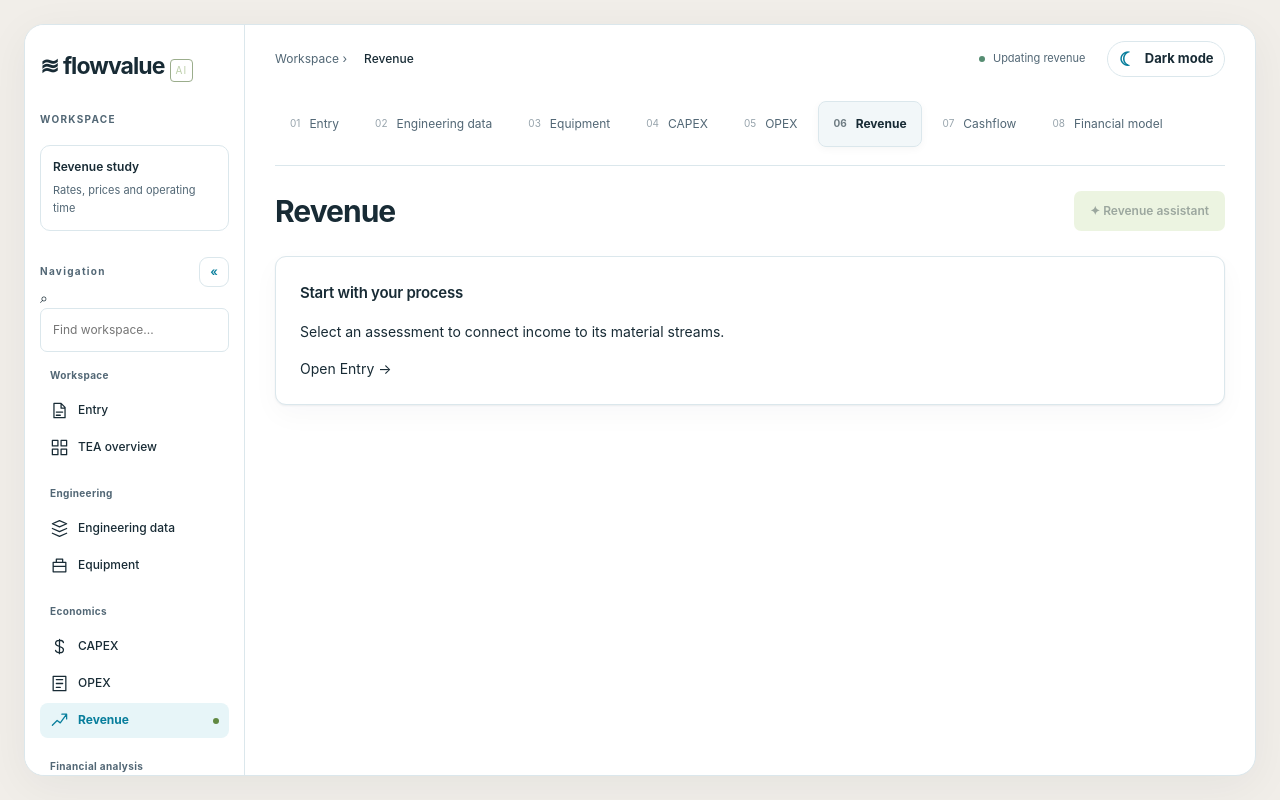
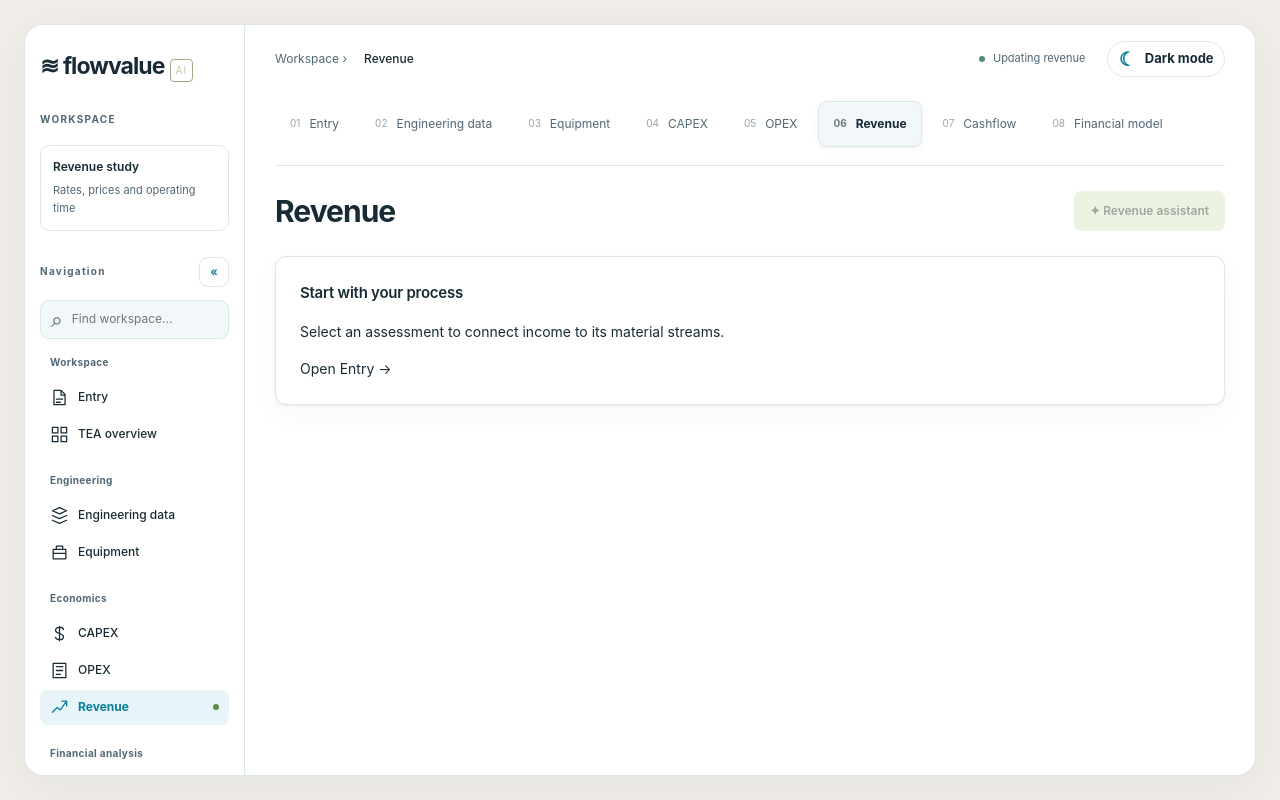
Before and after one commit to sa-anyan/flowvalue-ai, a Next.js app in the folder frontend/: page /revenue in a window 1280 px wide. Built offline with nearby package versions, Linux system fonts and the light colour scheme.

Commit message:
style(genesis): functional search surface and compact navigation rail

```diff
--- a/frontend/src/app/genesis.css
+++ b/frontend/src/app/genesis.css
@@ -343,3 +343,37 @@ body:has(.gf) { background: var(--genesis-outer); }
   .gf .gf-chart-grid { grid-template-columns: minmax(0, 1fr); }
   .gf .gf-kpis strong { overflow-wrap: anywhere; }
 }
+
+/* Genesis reference navigation: functional search and a usable 68px collapsed rail. */
+.shell .genesis-nav-search{
+ display:flex;align-items:center;gap:9px;min-height:39px;
+ margin:13px 0 6px;padding:0 10px;border:1px solid var(--genesis-border);
+ border-radius:9px;background:var(--genesis-soft);color:var(--genesis-muted);
+}
+.shell .genesis-nav-search>span{font-size:21px;line-height:1}
+.shell .genesis-nav-search input{
+ background:transparent;border:0;outline:0;box-shadow:none;padding:8px 0;
+ min-width:0;width:100%;font-size:12px;color:var(--genesis-text);
+}
+.shell .genesis-nav-search:focus-within{outline:2px solid var(--genesis-sea);outline-offset:2px}
+.shell .genesis-nav-compact{display:grid;justify-items:center;gap:5px;margin-top:16px}
+.shell .genesis-nav-compact a{
+ display:grid;place-items:center;width:39px;height:39px;border-radius:9px;
+ color:var(--genesis-muted);text-decoration:none;
+}
+.shell .genesis-nav-compact a:hover,.shell .genesis-nav-compact a[aria-current="page"]{
+ background:var(--genesis-sea-soft);color:var(--genesis-sea);
+}
+.shell .genesis-nav-compact a :is(span,i){display:none}
+@media(max-width:900px){
+ .shell .genesis-nav-compact{display:none}
+ .shell .genesis-nav-drawer .genesis-nav-search{margin:15px 0}
+}
+@media(min-width:901px){
+ .shell:has(> aside .genesis-navigation[data-collapsed="true"]) > aside > .brand{
+  display:flex;font-size:0;justify-content:center;
+ }
+ .shell:has(> aside .genesis-navigation[data-collapsed="true"]) > aside > .brand:before{
+  content:"≋";display:block;font-size:25px;color:var(--genesis-sea);
+ }
+}
```
